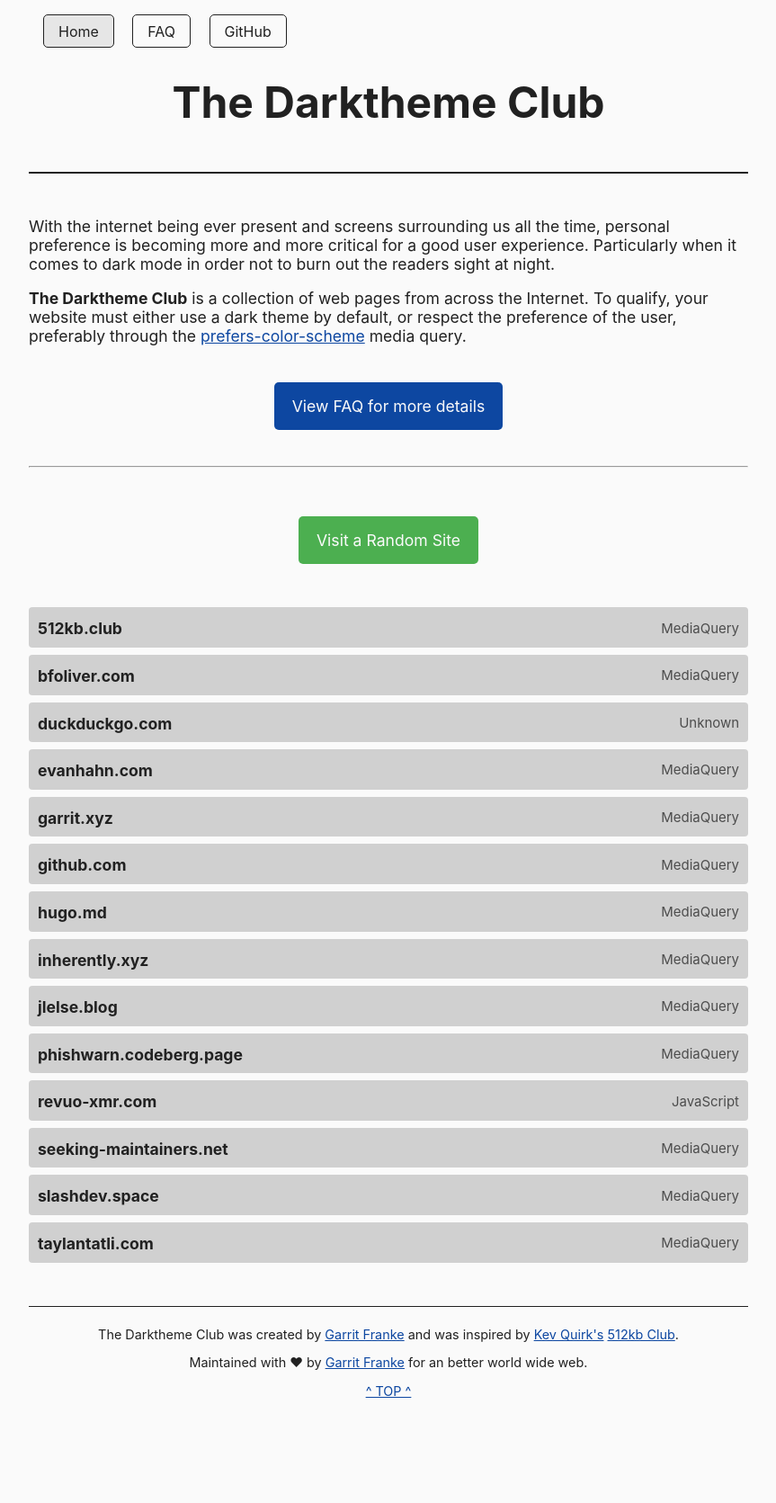
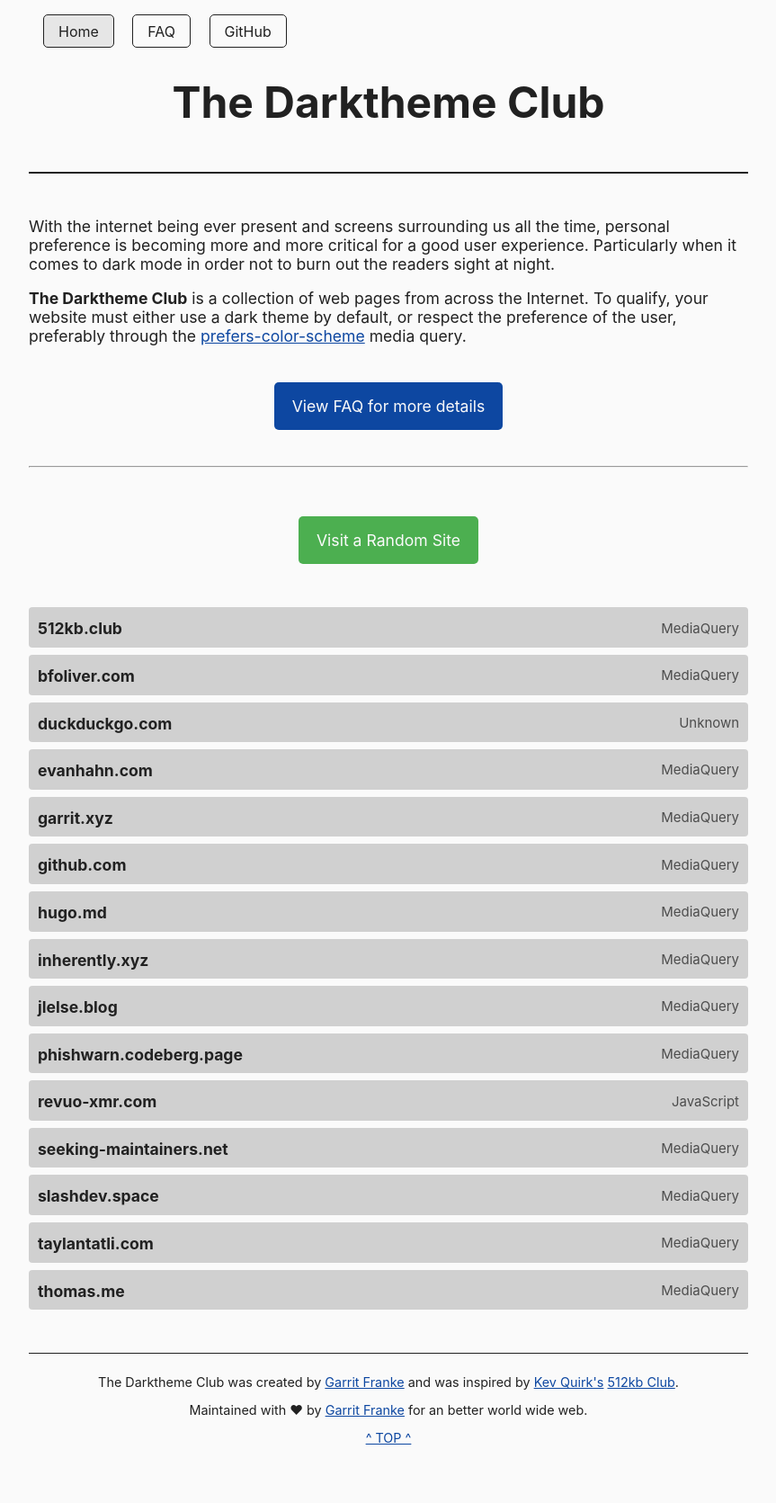
Before and after one commit to katherinek727/darktheme.club, a Jekyll site: the page built from index.md, in a window 1280 px wide. Shown: the whole page at 90% size, without its empty margins (208-1071 px from the left). Built offline with Jekyll 4.4.1, drawn with Linux system fonts in a browser that asks for light colours; before the commit the page ends 1619 px from its top, so only the background shows below that.

Commit message:
Update sites.yml

```diff
--- a/_data/sites.yml
+++ b/_data/sites.yml
@@ -67,3 +67,8 @@
   url: https://taylantatli.com/
   method: mediaquery
   last_checked: 2022-07-17
+
+- domain: thomas.me
+  url: https://thomas.me/
+  method: mediaquery
+  last_checked: 2022-07-17
```
